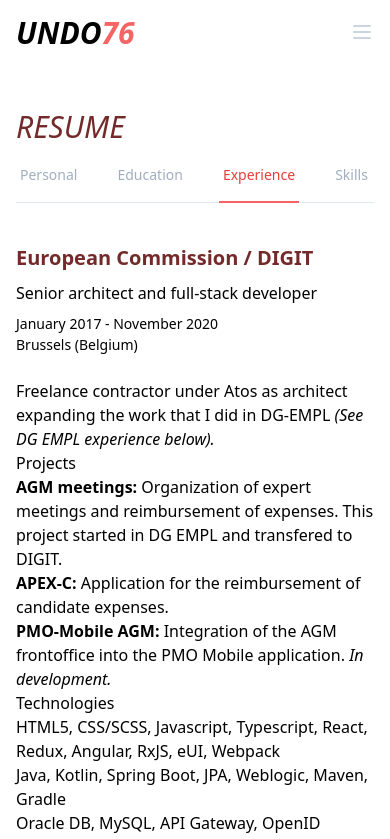
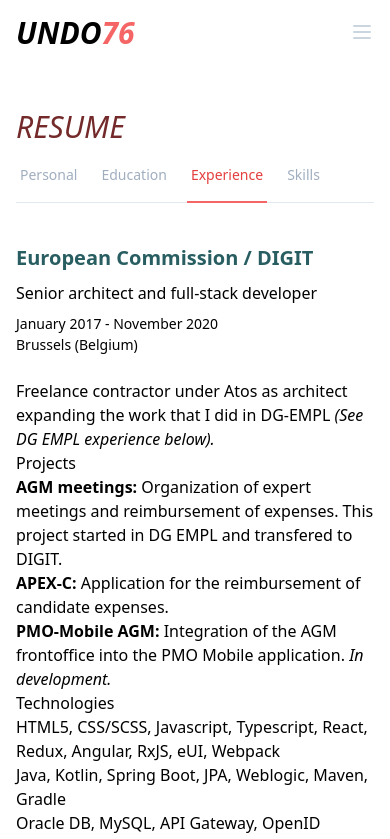
Before and after one commit to undo76/undo76.net, a Next.js app: page /resume/professional-experience in a window 390 px wide. Shown: the top 839 px of the page. Built offline with nearby package versions, Linux system fonts and the light colour scheme; a web font is replaced by a local one; what @tailwindcss/ui would draw is missing.

Commit message:
tabs responsive

```diff
--- /dev/null
+++ b/components/layout-footer.tsx
@@ -0,0 +1,5 @@
+export default function LayoutFooter() {
+    return (
+        <footer className="bg-cool-gray-900 text-cool-gray-200 h-80">Footer</footer>
+    );
+}
--- a/components/layout.tsx
+++ b/components/layout.tsx
@@ -1,8 +1,8 @@
 import Link from 'next/link';
-import { useRouter } from 'next/router';
 import cx from 'classnames';
 import { useReducer } from 'react';
 import useActiveRoute from '../hooks/useActiveRoute';
+import LayoutFooter from './layout-footer';
 
 function MenuLink({ href, block = false, children }) {
     const isActive = useActiveRoute(href);
@@ -118,7 +118,8 @@
     ];
 
     return (
-        <div className="bg-cool-gray-50 min-h-screen">
+        <div className="flex flex-col justify-between bg-cool-gray-50 min-h-screen">
+            <div>
                 <MainNav links={links} />
 
                 {/* <header className="bg-white shadow">
@@ -132,5 +133,7 @@
                     <div className="px-4 sm:px-0">{children}</div>
                 </main>
             </div>
+            <LayoutFooter/>
+        </div>
     );
 }
--- a/components/tabs.tsx
+++ b/components/tabs.tsx
@@ -17,7 +17,7 @@
             </div> */}
             <div className="block">
                 <div className="border-b border-cool-gray-200">
-                    <nav className="-mb-px flex">
+                    <nav className="-mb-px flex flex-wrap justify-start">
                         {children}
                     </nav>
                 </div>
@@ -29,8 +29,8 @@
 Tabs.Link = ({ href, children }) => {
     const isActive = useActiveRoute(href);
     const className = isActive
-        ? 'whitespace-no-wrap mr-8 py-4 px-1 border-b-2 border-red-500 font-medium text-sm leading-5 text-red-600 focus:outline-none focus:text-red-800 focus:border-red-700'
-        : 'whitespace-no-wrap mr-8 py-4 px-1 border-b-2 border-transparent font-medium text-sm leading-5 text-gray-500 hover:text-gray-700 hover:border-gray-300 focus:outline-none focus:text-gray-700 focus:border-gray-300';
+        ? 'whitespace-no-wrap mr-4 sm:mr-8 py-4 px-1 border-b-2 border-red-500 font-medium text-sm leading-5 text-red-600 focus:outline-none focus:text-red-800 focus:border-red-700'
+        : 'whitespace-no-wrap mr-4 sm:mr-8 py-4 px-1 border-b-2 border-transparent font-medium text-sm leading-5 text-gray-500 hover:text-gray-700 hover:border-gray-300 focus:outline-none focus:text-gray-700 focus:border-gray-300';
     return (
         <Link href={href}>
             <a
--- a/components/workplace.tsx
+++ b/components/workplace.tsx
@@ -8,7 +8,7 @@
     return (
         <section className="md:flex mt-10 mb-14 items-baseline">
             <header className="mt-4 md:pl-4 md:w-1/3 md:border-l-4 border-cool-gray-300">
-                <h3 className="mt-4 md:mt-1 text-xl md:text-lg font-bold text-red-900">
+                <h3 className="mt-4 md:mt-1 text-xl md:text-lg font-bold text-teal-800">
                     {title}
                 </h3>
                 <div className="mt-2 text-cool-gray-500 font-light">
```
Lines whose indentation alone changed are shown as unchanged.
